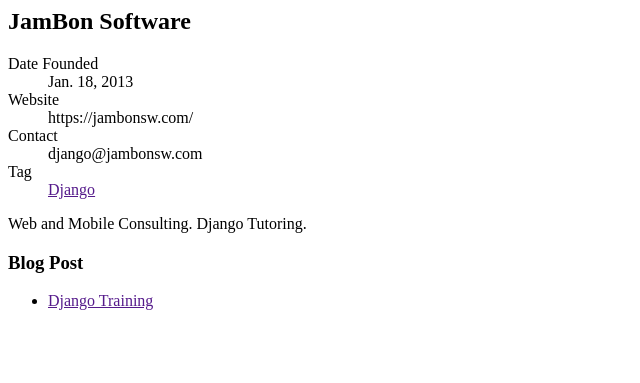
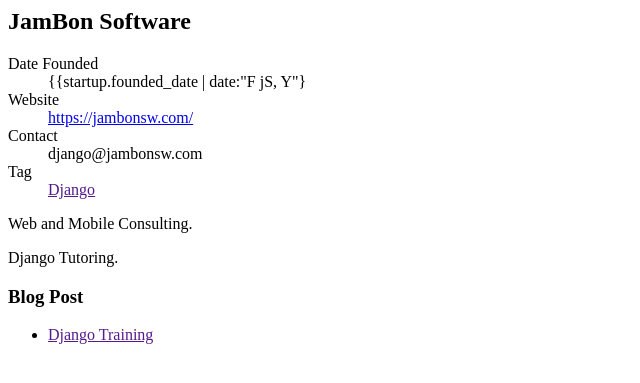
Before and after one commit to alemak1/Suorganizer, a Django app: template suorganizer/organizer/templates/organizer/startup_detail.html in a window 1280 px wide. Shown: the top 383 px of the page, without its empty margins (0-640 px from the left). Run offline with Django 3.2, Linux system fonts and the light colour scheme; the template is opened without the code that fills it: values that come from a table or form of the project are taken from there, others are empty; data comes from the database, SQL or seed files in the repository.

Commit message:
Added more filters to template variables

```diff
--- a/suorganizer/organizer/templates/organizer/startup_detail.html
+++ b/suorganizer/organizer/templates/organizer/startup_detail.html
@@ -4,10 +4,10 @@
 
 	<dl>
 		<dt>Date Founded</dt>
-		<dd>{{startup.founded_date}}</dd>
+		<dd>{{startup.founded_date | date:"F jS, Y"}</dd>
 
 		<dt>Website</dt>
-		<dd>{{startup.website}}</dd>
+		<dd>{{startup.website|urlize}}</dd>
 
 		<dt>Contact</dt>
 		<dd>{{startup.contact}}</dd>
@@ -18,7 +18,7 @@
 		{% endfor %}
 	</dl>
 
-	<p>{{startup.description}}</p>
+	{{startup.description|linebreaks}}
 
 	{% if startup.newslink_set.all %}
 	<section>
```
